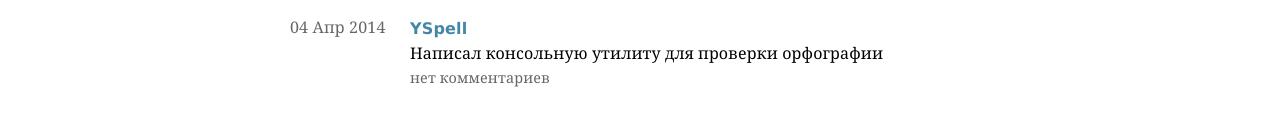
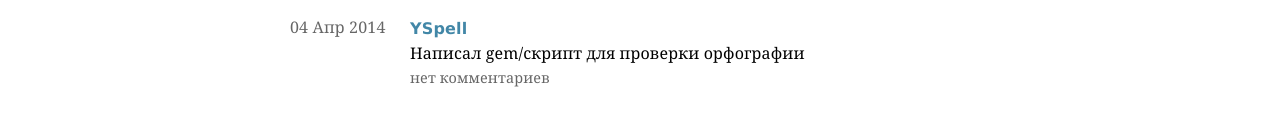
Before and after one commit to asabirov/artursabirov-build, a plain HTML site: page dev/index.html in a window 1280 px wide. Shown: the part 156-287 px from the top of the page. Drawn offline with Linux system fonts and the light colour scheme; a script that the page names is missing.

Commit message:
build_auto_update

```diff
--- a/dev/index.html
+++ b/dev/index.html
@@ -45,7 +45,7 @@
           <div class='entry'>
             <div class='info'>
               <h4><a href="/dev/2014/04/04/yspell/">YSpell</a></h4>
-              <div class='announce'>Написал консольную утилиту для проверки орфографии</div>
+              <div class='announce'>Написал gem/скрипт для проверки орфографии</div>
               <span class='comments'>
                 <a href="http://artursabirov.ru/dev/2014/04/04/yspell/#disqus_thread">нет комментариев</a>
               </span>
```
Also changed, not shown: dev/tags/ruby/index.html (+1 -1 lines), index.html (+1 -1 lines).
